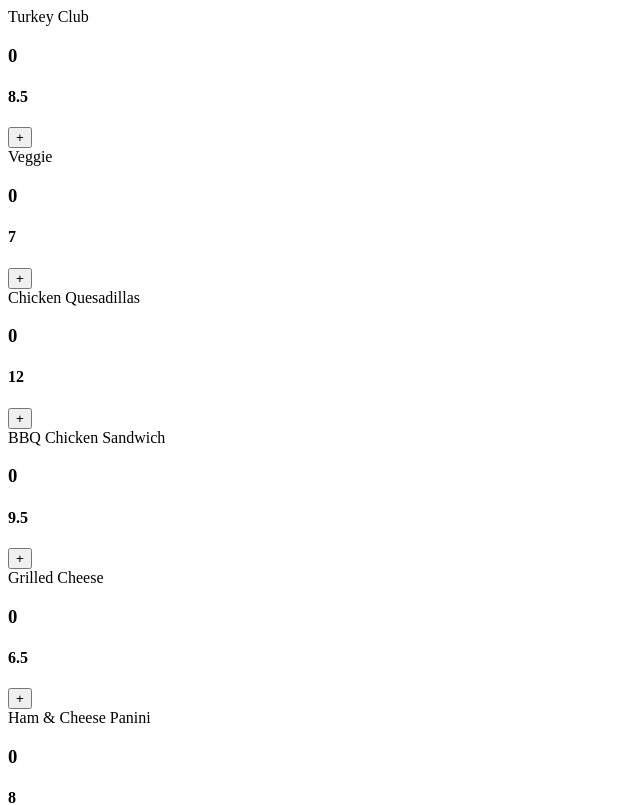
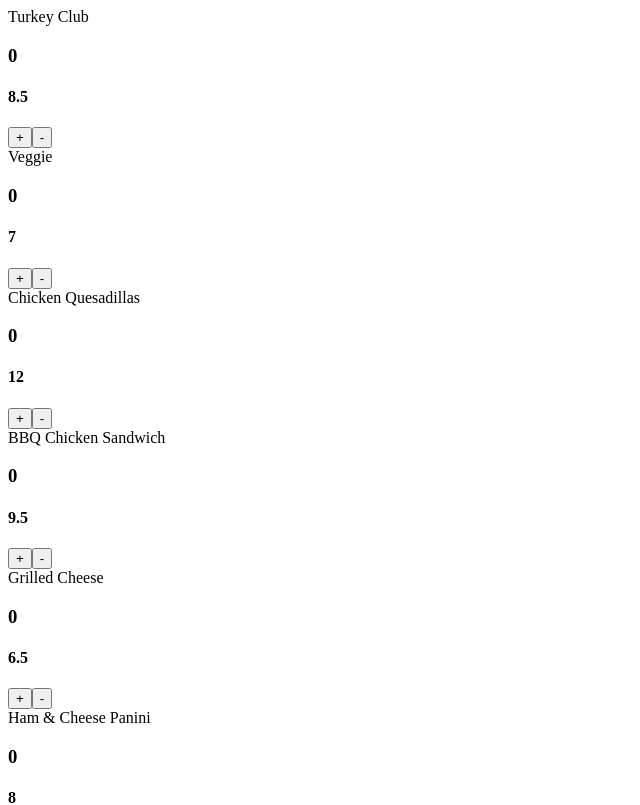
Before and after one commit to jamshidabduraxmonov/quickOrder, a React (Vite) app: page / in a window 1280 px wide. Shown: the top 805 px of the page, without its empty margins (0-640 px from the left). Built offline with nearby package versions, Linux system fonts and the light colour scheme.

Commit message:
feat: 'Subtract' feature and logic is implemented

```diff
--- a/src/App.jsx
+++ b/src/App.jsx
@@ -1,7 +1,7 @@
 import {useState, useEffect} from 'react';
 import data from './products.json';
 
-function ProductCard({ name, onAdd, price }) {
+function ProductCard({ name, onAdd, price, onRemove }) {
 
   const [ count, setCount ] = useState(0);
 
@@ -12,6 +12,15 @@ function ProductCard({ name, onAdd, price }) {
     return count;
   }
 
+  function takeDown() {
+    if(count > 0){
+      setCount(count -1);
+      onRemove(price);
+      return count;
+    }
+
+  }
+
   return(
     <>
 
@@ -19,6 +28,7 @@ function ProductCard({ name, onAdd, price }) {
       <h3>{count}</h3>
       <h4>{price}</h4>
       <button onClick={() => addUp()}>+</button>
+      <button onClick={() => takeDown()}>-</button>
     </>
   )
 
@@ -38,6 +48,11 @@ export default function MainMenu() {
     setItemCount(itemCount + 1);
   }
 
+  function removeFromTotal(price){
+    setTotal(total - price);
+    setItemCount(itemCount - 1);
+  }
+
  useEffect( () => {
   console.log(`Total: ${total}$ - ${itemCount} products`);
 }, [total]);
@@ -49,11 +64,11 @@ export default function MainMenu() {
 
     <>
       {sandwiches.map( (sandwich) => (
-    <ProductCard name={sandwich.name} price={sandwich.price} key={sandwich.name} onAdd={addToTotal} />
+    <ProductCard name={sandwich.name} price={sandwich.price} key={sandwich.name} onAdd={addToTotal} onRemove={removeFromTotal} />
 
     ))}
 
-  {total > 0 && <button className="orderBtn" >Order ({itemCount}) - ${total}</button>}
+  {total > 0 && <button className="orderBtn" >Order({itemCount}) - ${total}</button>}
 
   </>
 
```
